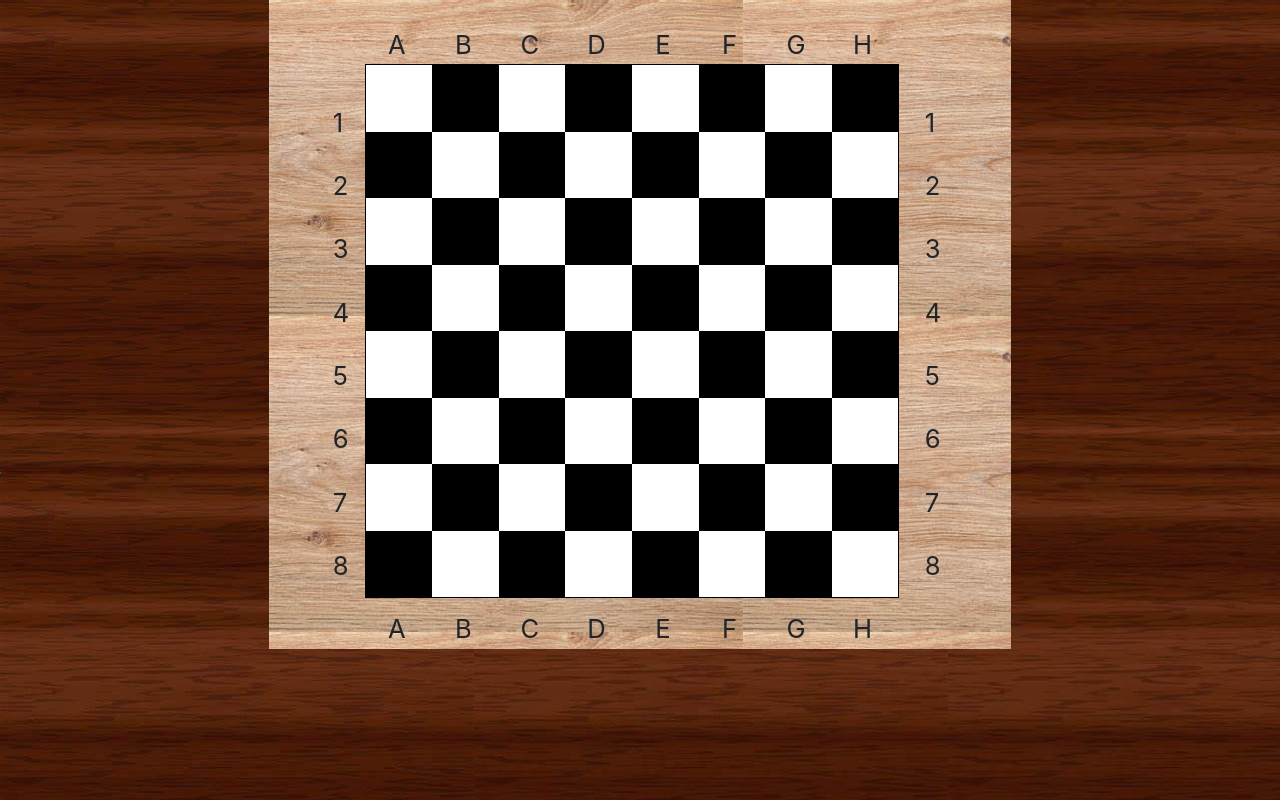
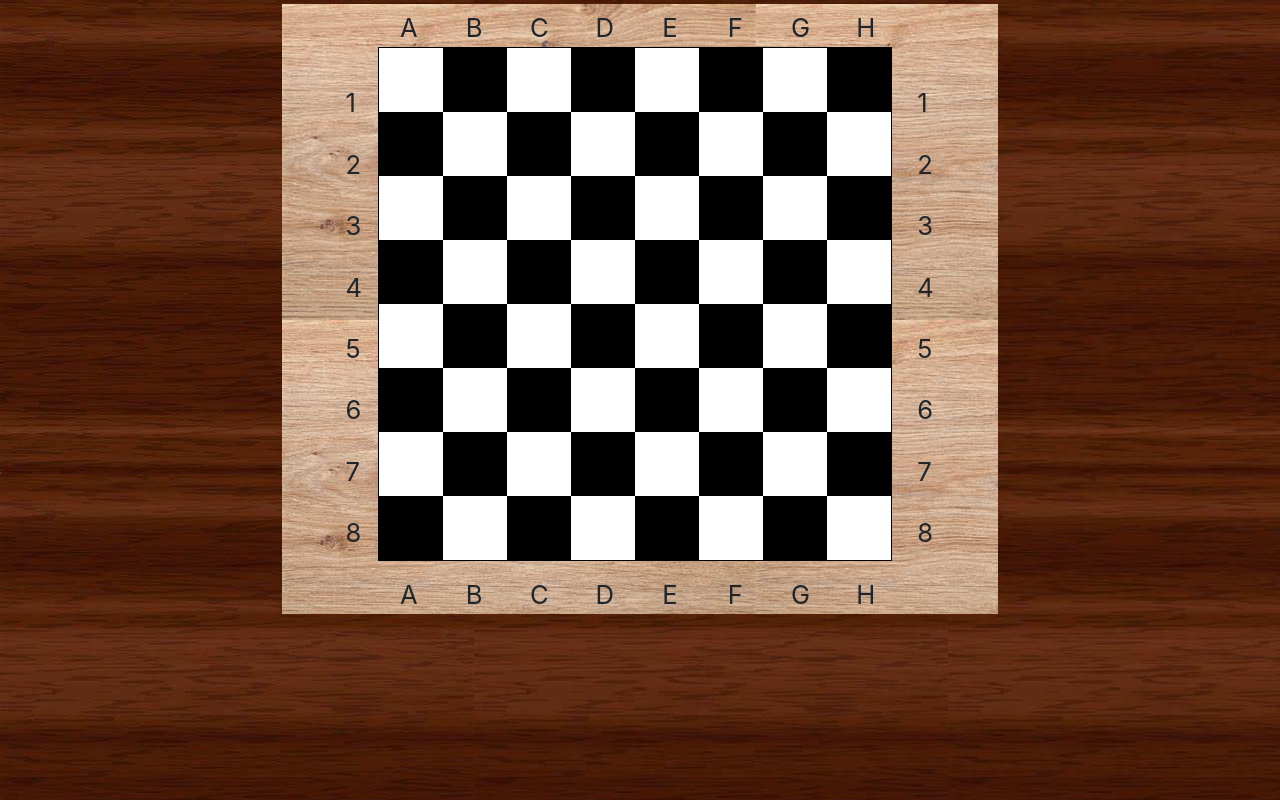
Before and after one commit to contributorsambhav/newsapp, a React (Create React App) app: page / in a window 1280 px wide. Built offline with nearby package versions, Linux system fonts and the light colour scheme.

Commit message:
design clarified

```diff
--- a/src/App.css
+++ b/src/App.css
@@ -1,41 +1,4 @@
-.App {
-  text-align: center;
-}
 
-.App-logo {
-  height: 40vmin;
-  pointer-events: none;
-}
-
-@media (prefers-reduced-motion: no-preference) {
-  .App-logo {
-    animation: App-logo-spin infinite 20s linear;
-  }
-}
-
-.App-header {
-  background-color: #282c34;
-  min-height: 100vh;
-  display: flex;
-  flex-direction: column;
-  align-items: center;
-  justify-content: center;
-  font-size: calc(10px + 2vmin);
-  color: white;
-}
-
-.App-link {
-  color: #61dafb;
-}
-
-@keyframes App-logo-spin {
-  from {
-    transform: rotate(0deg);
-  }
-  to {
-    transform: rotate(360deg);
-  }
-}
 
 body{
   background-image: url(./components/bg4.jfif);
--- a/src/components/ChessBoard.css
+++ b/src/components/ChessBoard.css
@@ -1,15 +1,15 @@
 .chess-board {
     display: grid;
-    grid-template-columns: repeat(8, 5.2vw);
-    grid-template-rows: repeat(8, 5.2vw);
+    grid-template-columns: repeat(8, 5vw);
+    grid-template-rows: repeat(8, 5vw);
     width: fit-content;
     border: 1px solid black;
 
   }
 
   .square {
-    width: 5.2vw;
-    height: 5.2vw;
+    width: 5vw;
+    height: 5vw;
   }
 
   .dark {
@@ -26,12 +26,18 @@
 
   .ChessBox{
     margin: auto;
+    margin-top: 0px;
 
-    width : 58vw;
+
+    width : 56vw;
     background-image: url(./bg.jfif);
     padding-right: 1vw;
     padding-left: 3vw;
-    padding-top: 2vw;
+    margin-top: 4px;
+    padding-top: 0.6vh;
+
+
+
 
 
   }
--- a/src/components/LabelTop.css
+++ b/src/components/LabelTop.css
@@ -11,6 +11,6 @@
   /* Style for each grid item (optional) */
   .row-item {
     text-align: center;
-    width : 5.2vw;
+    width : 5.1vw;
     font-size: 2vw;
   }
--- a/src/components/NumLabel.css
+++ b/src/components/NumLabel.css
@@ -9,7 +9,7 @@
   /* Style for each grid item (optional) */
   .column-item {
     text-align:end;
-    height :4.95vw;
+    height :4.8vw;
     font-size: 2vw;
     width: 2vw;
     padding-left: 2vw;
```
